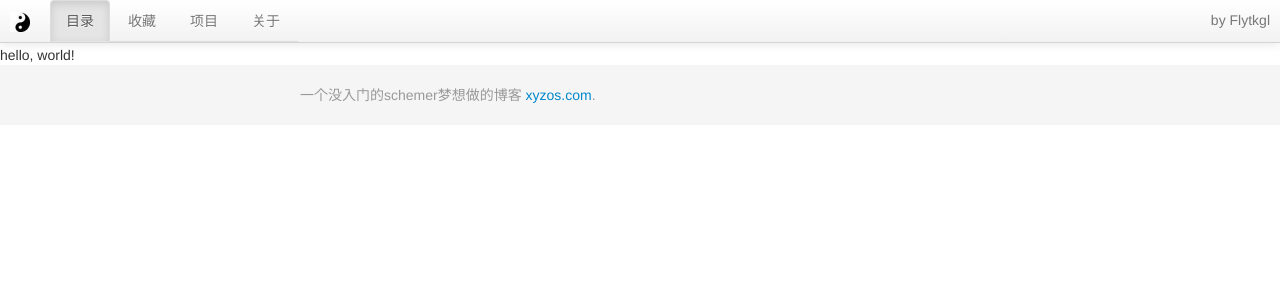
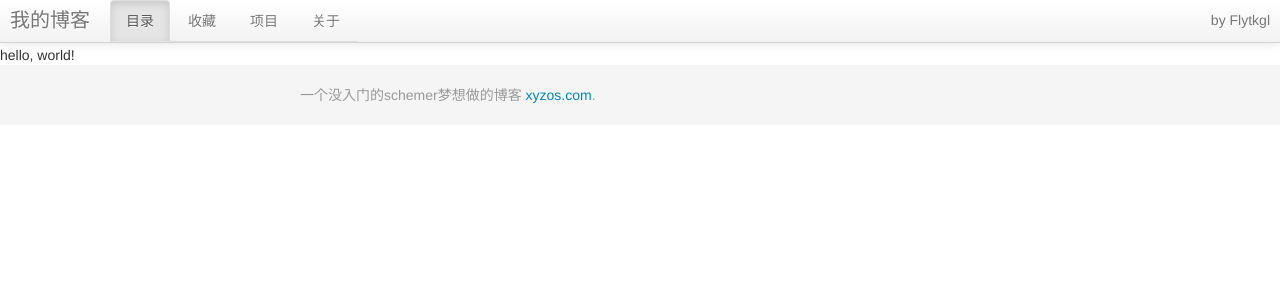
Before and after one commit to flytkgl/blog, a Jekyll site: the page built from index.html, in a window 1280 px wide. Shown: the top 300 px of the page. Built offline with Jekyll 4.4.1, drawn with Linux system fonts in a browser that asks for light colours.

Commit message:
去除LOGO,先改回文字标题

```diff
--- a/_layouts/default.html
+++ b/_layouts/default.html
@@ -66,7 +66,7 @@
 <body>
     <div class="navbar navbar-fixed-top">
       <div class="navbar-inner" id="navigation">
-        <a class="brand" href="#"><img src="assets/img/logo.jpg"></a>
+        <a class="brand" href="#">我的博客</a>
         <p class="navbar-text pull-right">
           by <a href="#" class="navbar-link">Flytkgl</a>
         </p>
```
